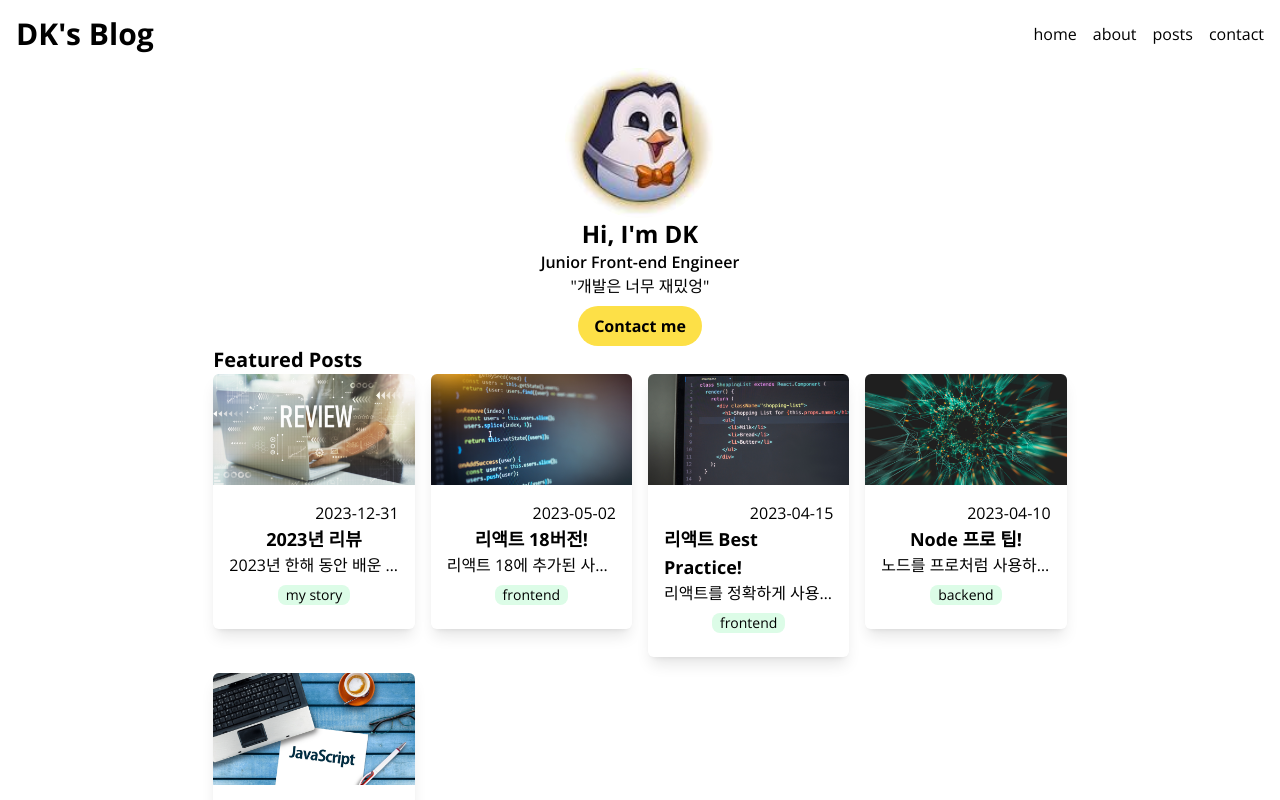
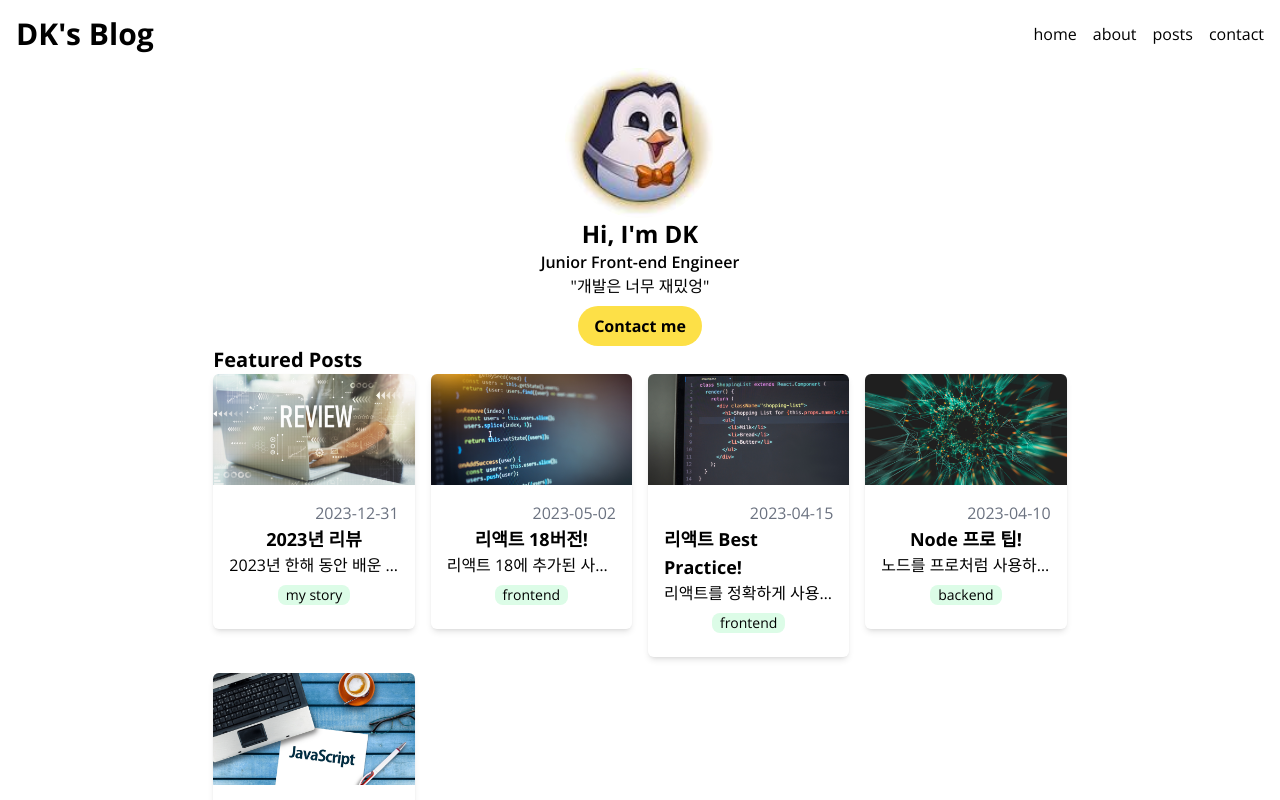
Before and after one commit to cham0287/nextjs-blog, a Next.js app: page / in a window 1280 px wide. Built offline with nearby package versions, Linux system fonts and the light colour scheme.

Commit message:
Style: PostCard hover 및 스타일 변경

```diff
--- a/src/components/FeaturedPosts.tsx
+++ b/src/components/FeaturedPosts.tsx
@@ -4,7 +4,6 @@ import { getFeaturedPosts } from '@/service/posts';
 
 const FeaturedPosts = async () => {
   const posts = await getFeaturedPosts();
-  console.log(posts);
 
   return (
     <section className='w-2/3 mx-auto'>
--- a/src/components/PostCard.tsx
+++ b/src/components/PostCard.tsx
@@ -12,7 +12,7 @@ const PostCard = ({
 }: Props) => {
   return (
     <Link href={`/posts/${path}`}>
-      <article className='rounded-md overflow-hidden shadow-lg'>
+      <article className='rounded-md overflow-hidden  shadow-md hover:shadow-blue-400'>
         <Image
           className='w-full'
           src={`/images/posts/${path}.png`}
@@ -21,7 +21,7 @@ const PostCard = ({
           height={200}
         />
         <div className='flex flex-col items-center p-4 '>
-          <time className='self-end'>{date.toString()}</time>
+          <time className='self-end text-gray-500'>{date.toString()}</time>
           <h3 className='text-lg font-bold'>{title}</h3>
           <p className='w-full truncate text-center'>{description}</p>
           <span className='text-sm rounded-lg bg-green-100 px-2 my-2'>
```
